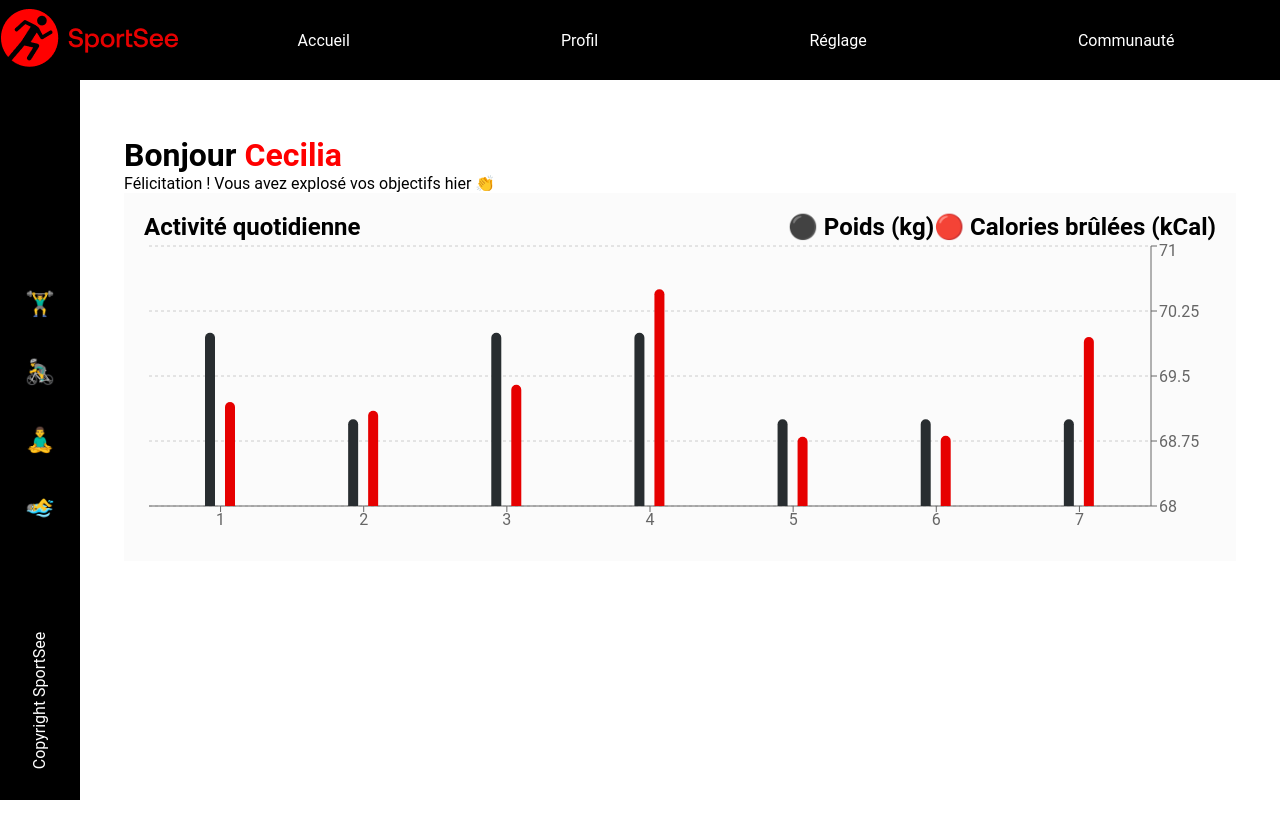
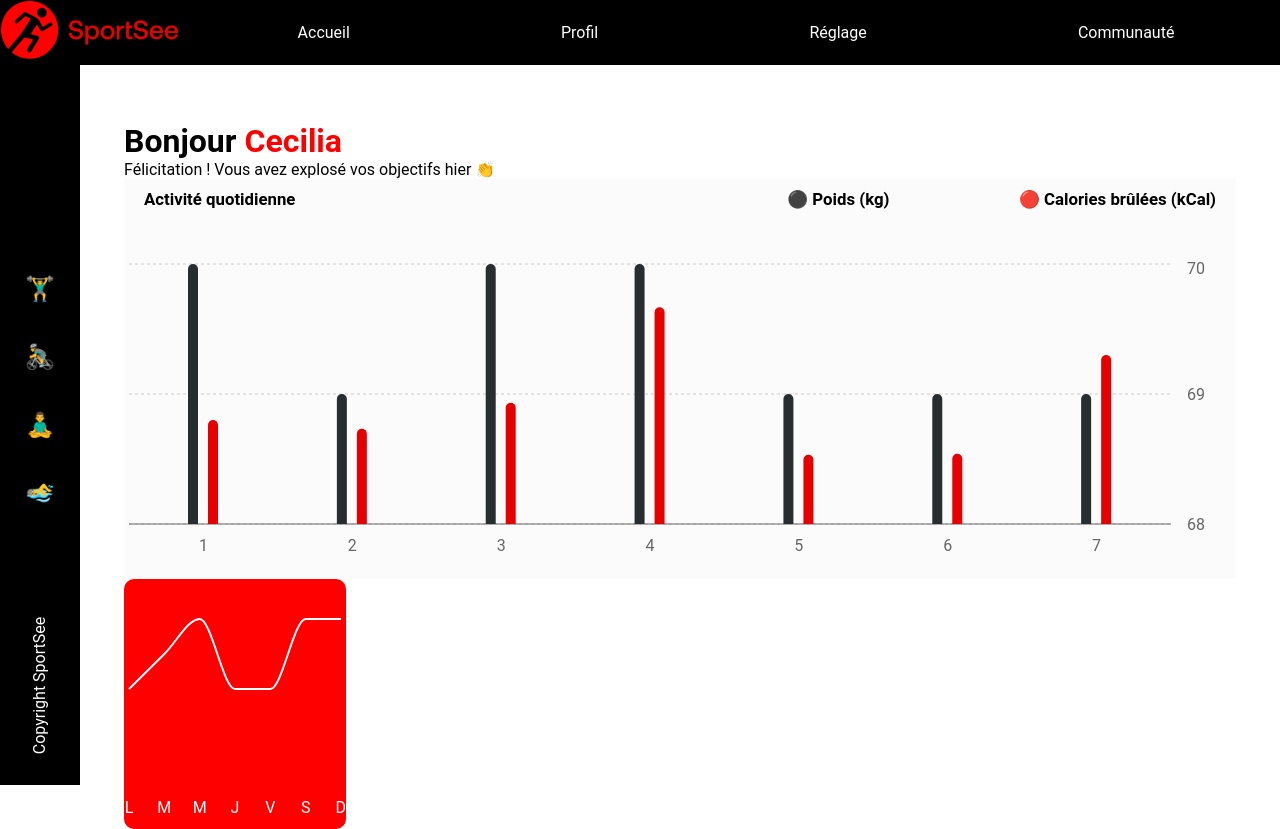
Before and after one commit to PaulG57/Projet_12_SportSee, a React (Vite) app: page / in a window 1280 px wide. Before the commit the page ends 800 px from the top, so only its background shows below. Built offline with nearby package versions, Linux system fonts and the light colour scheme.

Commit message:
linechart

```diff
--- a/src/components/ActivityChart.jsx
+++ b/src/components/ActivityChart.jsx
@@ -13,10 +13,29 @@ const ActivityChart = ({ data }) => {
             <ResponsiveContainer width="100%" height={300}>
                 <BarChart data={data} barGap={10} barSize={10}>
                     <CartesianGrid strokeDasharray="3 3" vertical={false} />
-                    <XAxis dataKey="day" tickFormatter={(day, index) => index + 1} />
-                    <YAxis yAxisId="right" orientation="right" dataKey="kilogram" domain={['dataMin - 1', 'dataMax + 1']} />
+                    <XAxis
+                    dataKey="day"
+                    tickLine={false}
+                    tickMargin={10}
+                    tickFormatter={(day, index) => index + 1}
+                    />
+                    <YAxis
+                    yAxisId="right"
+                    orientation="right"
+                    dataKey="kilogram"
+                    tickCount={3}
+                    axisLine={false}
+                    tickLine={false}
+                    tickMargin={10}
+                    domain={['dataMin - 1', 'auto']}
+                    />
                     <YAxis yAxisId="left" orientation="left" dataKey="calories" hide />
-                    <Tooltip labelFormatter={() => ''} />
+                    <Tooltip
+                    labelFormatter={() => ''}
+                    contentStyle={{ backgroundColor: "#E60000"}}
+                    itemStyle={{ color: "white" }}
+                    formatter={(value, name) => [`${value} ${name === "kilogram" ? "kg" : "kCal"}`]}
+                    />
                     <Bar yAxisId="right" dataKey="kilogram" fill="#282D30" radius={[10, 10, 0, 0]} />
                     <Bar yAxisId="left" dataKey="calories" fill="#E60000" radius={[10, 10, 0, 0]} />
                 </BarChart>
--- /dev/null
+++ b/src/components/AverageSessionsChart.jsx
@@ -0,0 +1,46 @@
+import { LineChart, Line, XAxis, Tooltip, ResponsiveContainer } from "recharts";
+import { useState } from "react";
+
+const CustomTooltip = ({ payload }) =>
+    payload && payload.length ? (
+        <div style={{ background: "white", padding: "10px", fontSize: "12px", fontWeight: "bold" }}>
+            {`${payload[0].value} min`}
+        </div>
+    ) : null;
+
+const AverageSessionsChart = ({ data }) => {
+    const days = ["L", "M", "M", "J", "V", "S", "D"];
+    const [left, setLeft] = useState("100%");
+
+    return (
+        <div style={{ position: "relative", width: "20%", height: 250, background: "#FF0000", borderRadius: 10, overflow: "hidden" }}
+            onMouseMove={(e) => setLeft(`${(e.nativeEvent.offsetX / e.currentTarget.clientWidth) * 100}%`)}
+            onMouseLeave={() => setLeft("100%")}
+        >
+            <div style={{ position: "absolute", top: 0, left, right: 0, height: "100%", background: "rgba(0,0,0,0.2)", transition: "left 0.2s ease-out" }} />
+
+            <ResponsiveContainer width="100%" height="100%">
+                <LineChart data={data}>
+                    <XAxis
+                        dataKey="day"
+                        tickFormatter={(day) => days[day - 1]}
+                        tickLine={false}
+                        axisLine={false}
+                        tick={{ fill: "white" }}
+                    />
+                    <Tooltip cursor={false} content={<CustomTooltip />} />
+                    <Line
+                        type="monotone"
+                        dataKey="sessionLength"
+                        stroke="white"
+                        activeDot={{ r: 6 }}
+                        strokeWidth={2}
+                        dot={false}
+                    />
+                </LineChart>
+            </ResponsiveContainer>
+        </div>
+    );
+};
+
+export default AverageSessionsChart;
--- a/src/components/Profile.jsx
+++ b/src/components/Profile.jsx
@@ -1,6 +1,7 @@
 import { useEffect, useState } from "react";
 import { getUserData } from "../services/data";
 import ActivityChart from "./ActivityChart";
+import AverageSessionsChart from "./AverageSessionsChart";
 
 const Profile = () => {
   const [user, setUser] = useState(null);
@@ -18,6 +19,7 @@ const Profile = () => {
           {user && <h1>Bonjour <span className="user-name">{user.firstName}</span></h1>}
           <p>Félicitation ! Vous avez explosé vos objectifs hier 👏</p>
           {user && <ActivityChart data={user.activity} />}
+          {user && <AverageSessionsChart data={user.averageSessions} />}
       </div>
   );
 };
--- a/src/styles/index.css
+++ b/src/styles/index.css
@@ -33,13 +33,21 @@
 .bar-chart-title {
     display: flex;
     justify-content: space-between;
+    margin: 10px 20px 30px 20px;
+    font-size: 0.7rem;
 }
 
 .bar-chart-title div {
     display: flex;
+    justify-content: space-between;
+    width: 40%;
 }
 
 .activity-chart {
-    padding: 20px;
+    padding-bottom: 20px;
     background-color: #FBFBFB;
+    display: flex;
+    flex-direction: column;
+    justify-content: space-between;
+    height: 400px;
 }
```
